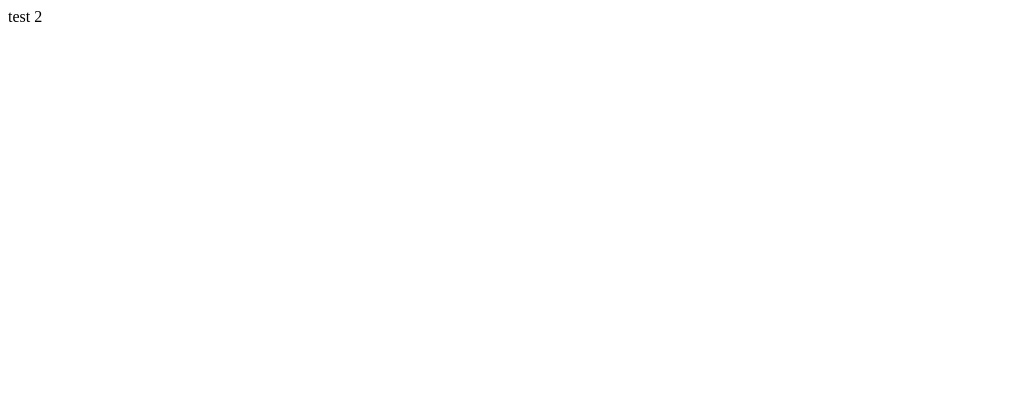
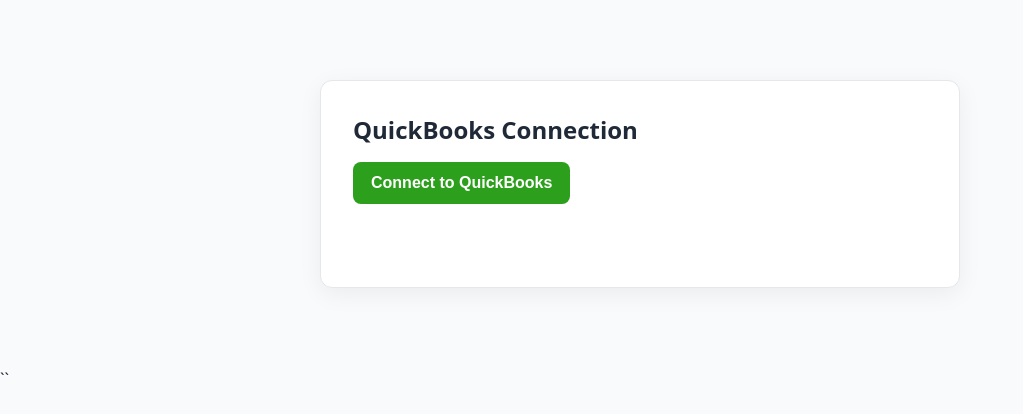
Before and after one commit to cmcdonald-gravity/Gravity-Quickbooks-Data-Import, a plain HTML site: page index.html in a window 1280 px wide. Shown: the whole page, without its empty margins (0-1023 px from the left). Drawn offline with Linux system fonts and the light colour scheme.

Commit message:
added button

```diff
--- /dev/null
+++ b/app.js
@@ -0,0 +1,15 @@
+(function () {
+  const btn = document.getElementById("connectQB");
+  const statusEl = document.getElementById("status");
+
+  // Frontend never builds the Intuit URL and never stores client secrets.
+  // It simply asks YOUR server to start the OAuth flow.
+  // Change the path if your server uses a different route.
+  const START_OAUTH_PATH = "/auth/quickbooks";
+
+  btn?.addEventListener("click", () => {
+    if (statusEl) statusEl.textContent = "Redirecting to QuickBooks…";
+    // Full page navigation so cookies/session are included and redirects work
+    window.location.assign(START_OAUTH_PATH);
+  });
+})();
--- a/index.html
+++ b/index.html
@@ -1 +1,23 @@
-test 2
+<!DOCTYPE html>
+<html lang="en">
+<head>
+  <meta charset="utf-8" />
+  <meta name="viewport" content="width=device-width, initial-scale=1" />
+  <title>Connect to QuickBooks</title>
+  <link rel="stylesheet" href="styles.css" />
+</head>
+<body>
+  <main class="container">
+    <h1>QuickBooks Connection</h1>
+
+    <button id="connectQB" class="qb-btn" aria-label="Connect to QuickBooks">
+      Connect to QuickBooks
+    </button>
+
+    <p id="status" class="status" aria-live="polite"></p>
+  </main>
+
+  <script src="app.js"></script>
+</body>
+</html>
+``
--- /dev/null
+++ b/styles.css
@@ -0,0 +1,57 @@
+:root {
+  --qb-green: #2ca01c;
+  --qb-green-hover: #279218;
+  --text-dark: #1f2937;
+  --text-light: #ffffff;
+  --bg: #f8fafc;
+  --card: #ffffff;
+  --border: #e5e7eb;
+}
+
+* { box-sizing: border-box; }
+
+html, body {
+  height: 100%;
+  margin: 0;
+  font-family: system-ui, -apple-system, Segoe UI, Roboto, Arial, sans-serif;
+  background: var(--bg);
+  color: var(--text-dark);
+}
+
+.container {
+  max-width: 640px;
+  margin: 10vh auto;
+  padding: 2rem;
+  background: var(--card);
+  border: 1px solid var(--border);
+  border-radius: 12px;
+  box-shadow: 0 6px 24px rgba(0,0,0,0.06);
+}
+
+h1 {
+  margin-top: 0;
+  font-size: 1.5rem;
+}
+
+.qb-btn {
+  appearance: none;
+  background-color: var(--qb-green);
+  color: var(--text-light);
+  padding: 12px 18px;
+  border: none;
+  border-radius: 8px;
+  font-size: 16px;
+  font-weight: 600;
+  cursor: pointer;
+  transition: background-color .15s ease, transform .02s ease;
+}
+
+.qb-btn:hover { background-color: var(--qb-green-hover); }
+.qb-btn:active { transform: translateY(1px); }
+
+.status {
+  margin-top: 1rem;
+  color: #475569;
+  min-height: 1.25rem;
+  font-size: 0.95rem;
+}
```
